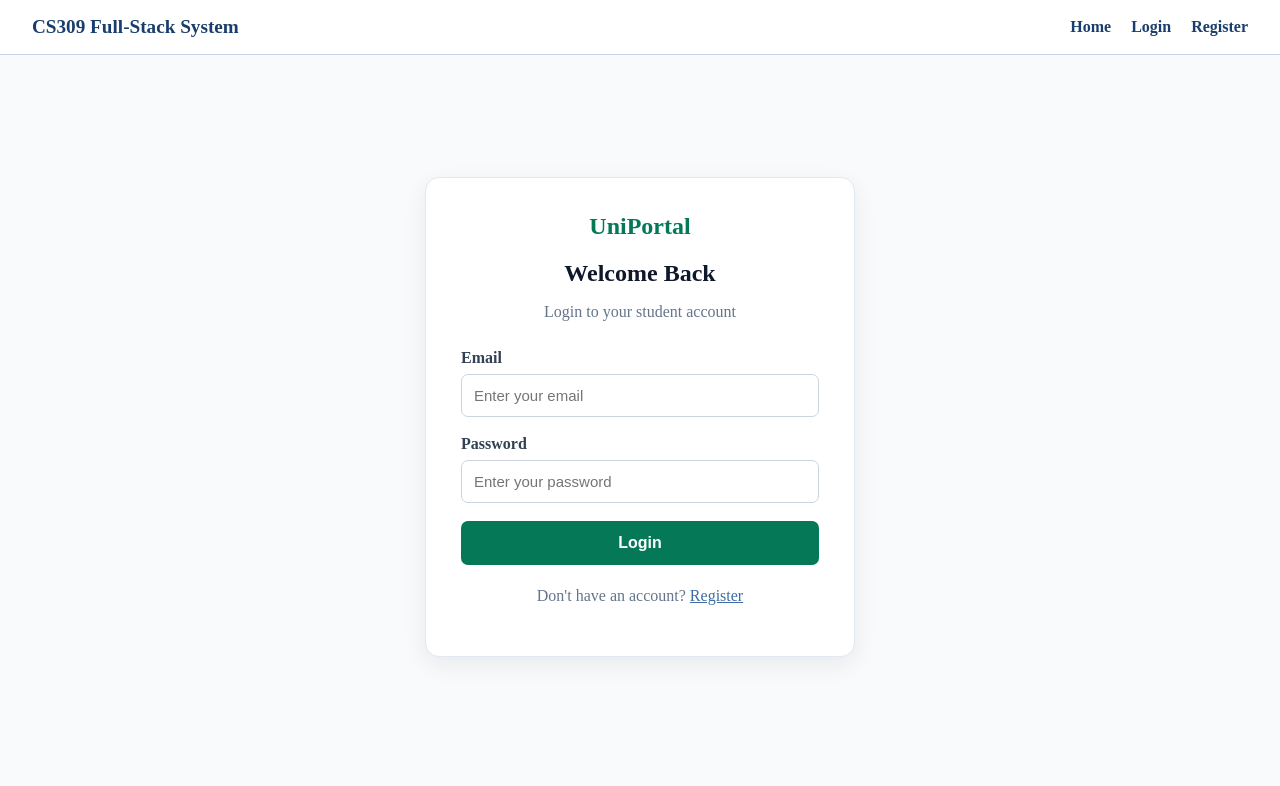
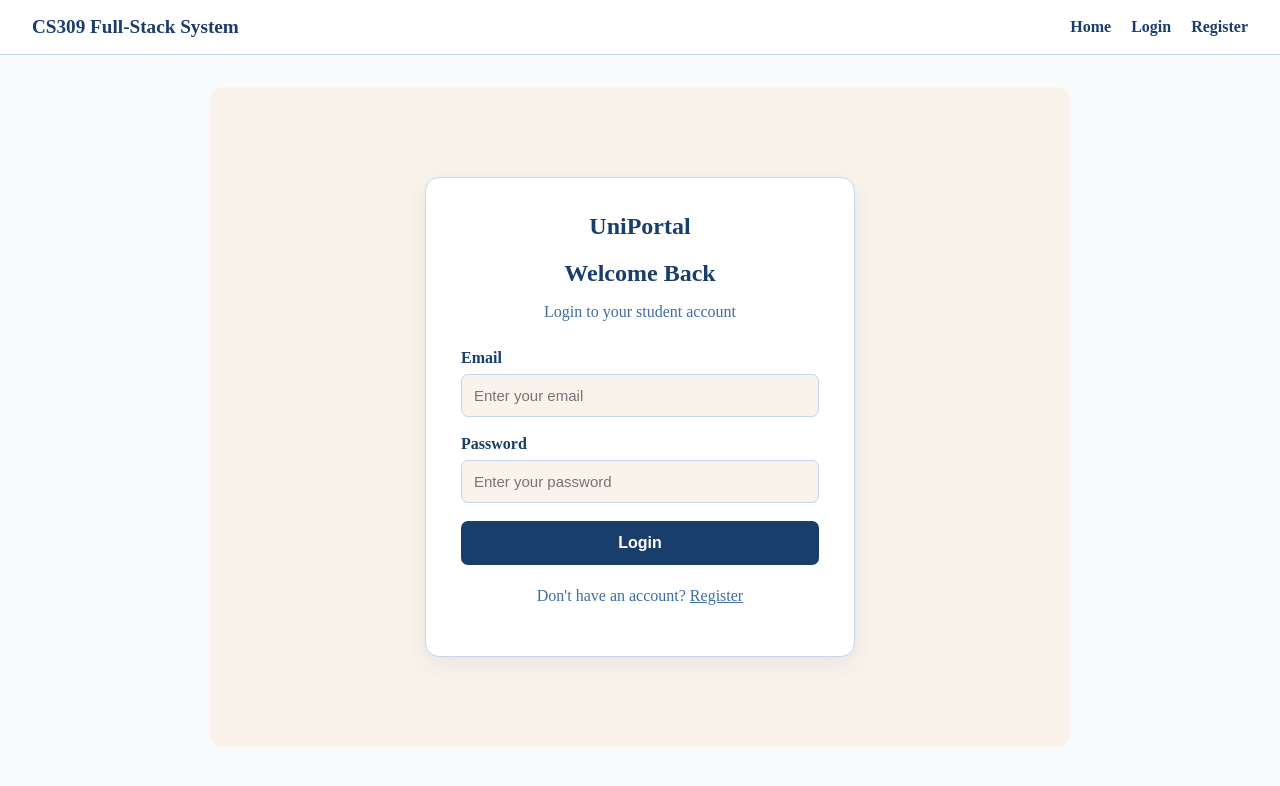
Before and after one commit to 3bdoOfficial/UniPortal, a React app in the folder frontend/: page /login in a window 1280 px wide. Shown: the top 786 px of the page. Built offline with nearby package versions, Linux system fonts and the light colour scheme; no server answers; the HTML template or start-up script is replaced by a standard one.

Commit message:
Update LoginPage.jsx

```diff
--- a/frontend/src/pages/LoginPage.jsx
+++ b/frontend/src/pages/LoginPage.jsx
@@ -1,3 +1,4 @@
+
 import { useState } from "react";
 import { Link, useNavigate } from "react-router-dom";
 import { authService } from "../services/authService";
@@ -101,6 +102,7 @@ export default function LoginPage() {
   );
 }
 
+
 const styles = {
   container: {
     display: "flex",
@@ -108,56 +110,68 @@ const styles = {
     alignItems: "center",
     minHeight: "75vh",
     padding: "30px 15px",
+    backgroundColor: "#F9F3EB",
+    borderRadius: "14px",
   },
+
   card: {
     width: "100%",
     maxWidth: "430px",
-    backgroundColor: "#ffffff",
+    backgroundColor: "#FFFFFF",
     padding: "35px",
     borderRadius: "14px",
-    border: "1px solid #e2e8f0",
-    boxShadow: "0 8px 25px rgba(0,0,0,0.07)",
+    border: "1px solid #C6D6EC",
+    boxShadow: "0 8px 25px rgba(26,62,108,0.08)",
     boxSizing: "border-box",
   },
+
   logo: {
-    color: "#047857",
+    color: "#1A3E6C",
     fontSize: "24px",
     fontWeight: "bold",
     textAlign: "center",
     marginBottom: "20px",
   },
+
   title: {
     textAlign: "center",
-    color: "#0f172a",
+    color: "#1A3E6C",
     marginBottom: "8px",
   },
+
   subtitle: {
     textAlign: "center",
-    color: "#64748b",
+    color: "#3D6DA3",
     marginBottom: "28px",
   },
+
   form: {
     display: "flex",
     flexDirection: "column",
     gap: "18px",
   },
+
   label: {
     display: "block",
-    color: "#334155",
+    color: "#1A3E6C",
     fontWeight: "600",
     marginBottom: "7px",
   },
+
   input: {
     width: "100%",
     padding: "12px",
-    border: "1px solid #cbd5e1",
+    border: "1px solid #C6D6EC",
     borderRadius: "7px",
     fontSize: "15px",
     boxSizing: "border-box",
+    backgroundColor: "#F9F3EB",
+    color: "#1A3E6C",
   },
+
   button: {
-    backgroundColor: "#047857",
-    color: "white",
+    backgroundColor: "#1A3E6C",
+    color: "#FFFFFF",
     border: "none",
     borderRadius: "7px",
     padding: "13px",
@@ -165,14 +179,16 @@ const styles = {
     fontWeight: "bold",
     cursor: "pointer",
   },
+
   error: {
     color: "#dc2626",
     fontSize: "14px",
     margin: 0,
   },
+
   footer: {
     textAlign: "center",
     marginTop: "22px",
-    color: "#64748b",
+    color: "#3D6DA3",
   },
 };
```
